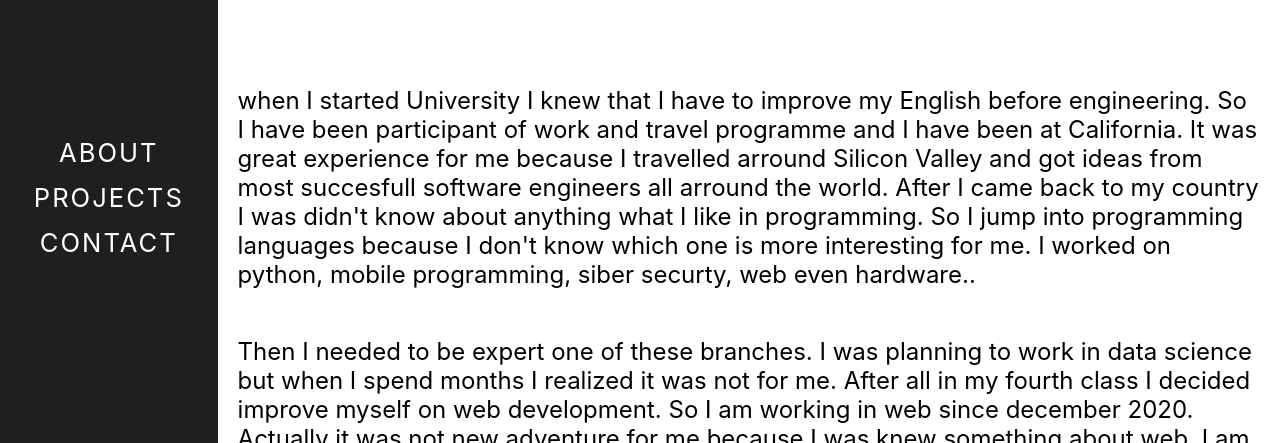
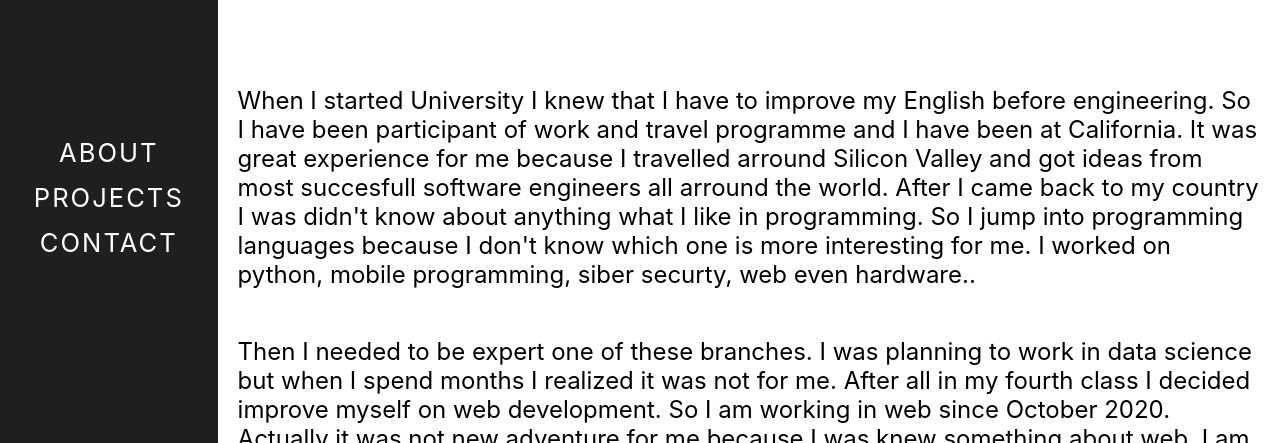
Before and after one commit to onurinan/personalWebPage, a plain HTML site: page index.html in a window 1280 px wide. Shown: the part 236-679 px from the top of the page. Drawn offline with Linux system fonts and the light colour scheme.

Commit message:
october instead of december

```diff
--- a/index.html
+++ b/index.html
@@ -70,7 +70,7 @@
                     <div class="roadmap-container">
                         <div class="first-paragraph">
                             <p>
-                                when I started University I knew that I have to improve my English before engineering. So I have been participant of work and travel programme and I have been at California. It was great experience for me because I travelled arround Silicon Valley and got ideas from most succesfull software engineers all arround the world.
+                                When I started University I knew that I have to improve my English before engineering. So I have been participant of work and travel programme and I have been at California. It was great experience for me because I travelled arround Silicon Valley and got ideas from most succesfull software engineers all arround the world.
 
     After I came back to my country I was didn't know about anything what I like in programming. So I jump into programming languages because I don't know which one is more interesting for me. I worked on python, mobile programming, siber securty, web even hardware..
 
@@ -80,7 +80,7 @@
                             <p>
                                 Then I needed to be expert one of these branches. I was planning to work in data science but when I spend months I realized it was not for me.
 
-    After all in my fourth class I decided improve myself on web development. So I am working in web since december 2020. Actually it was not new adventure for me because I was knew something about web. I am going on front-end for now.
+    After all in my fourth class I decided improve myself on web development. So I am working in web since October 2020. Actually it was not new adventure for me because I was knew something about web. I am going on front-end for now.
                             </p>
                         </div>
                     </div>
```
